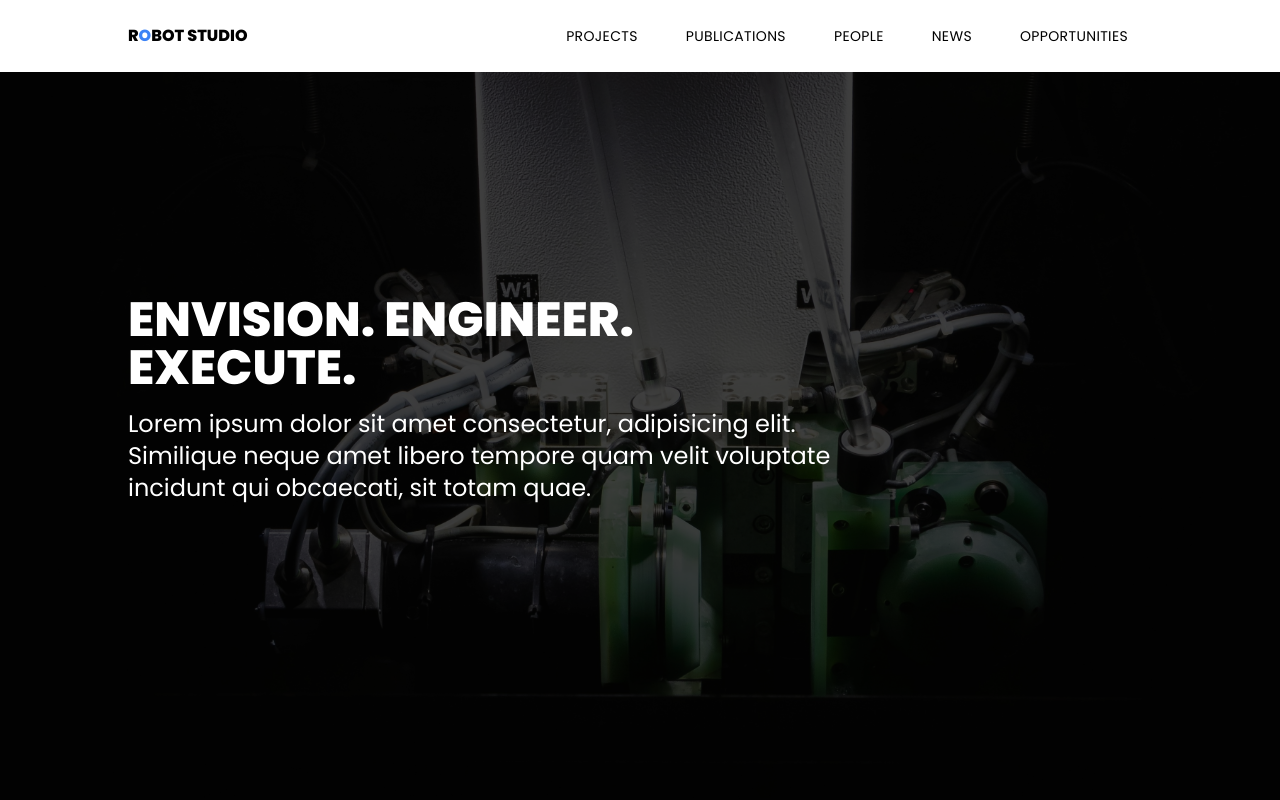
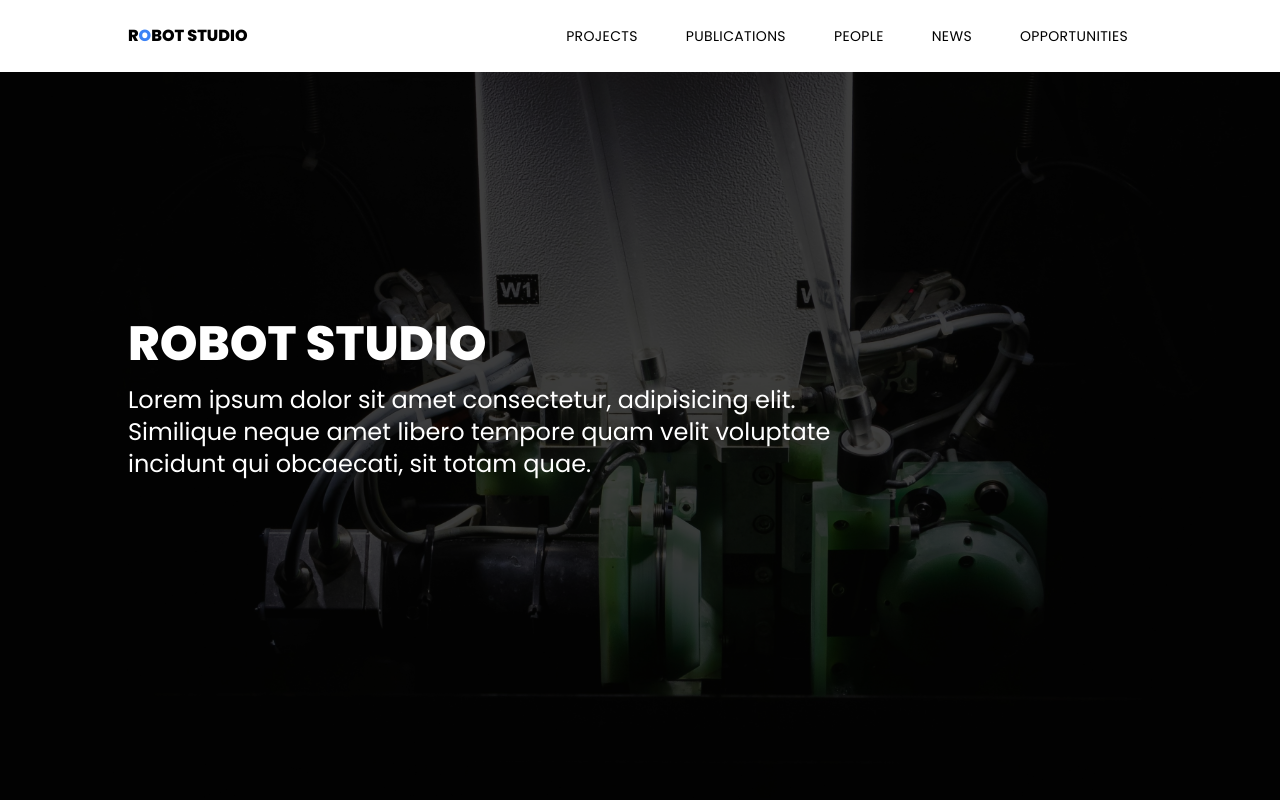
Before and after one commit to marcoboone/mockWebsite, a Next.js app in the folder my-app/: page / in a window 1280 px wide. Shown: the top 800 px of the page. Built offline with nearby package versions, Linux system fonts and the light colour scheme.

Commit message:
update hero title

```diff
--- a/my-app/src/app/sections/hero.tsx
+++ b/my-app/src/app/sections/hero.tsx
@@ -13,7 +13,7 @@ export const Hero = () => {
       <div className="absolute w-full h-full squeezetainer flex items-center">
         <div className="flex flex-col gap-4 lg:w-[70%]">
           <h1 className="text-white text-2xl lg:text-5xl font-bold">
-            ENVISION. ENGINEER. EXECUTE.
+            ROBOT STUDIO
           </h1>
           <p className="text-white text-sm lg:text-2xl">
             Lorem ipsum dolor sit amet consectetur, adipisicing elit. Similique
```
